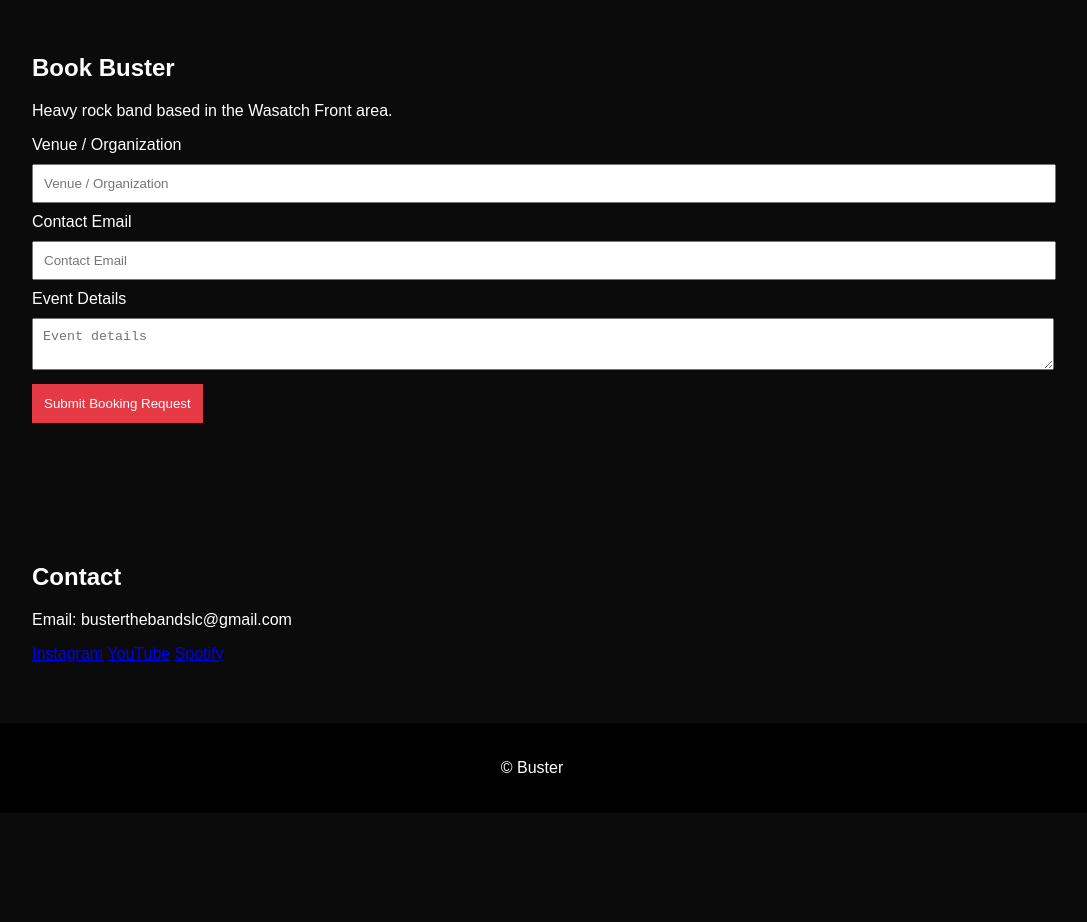
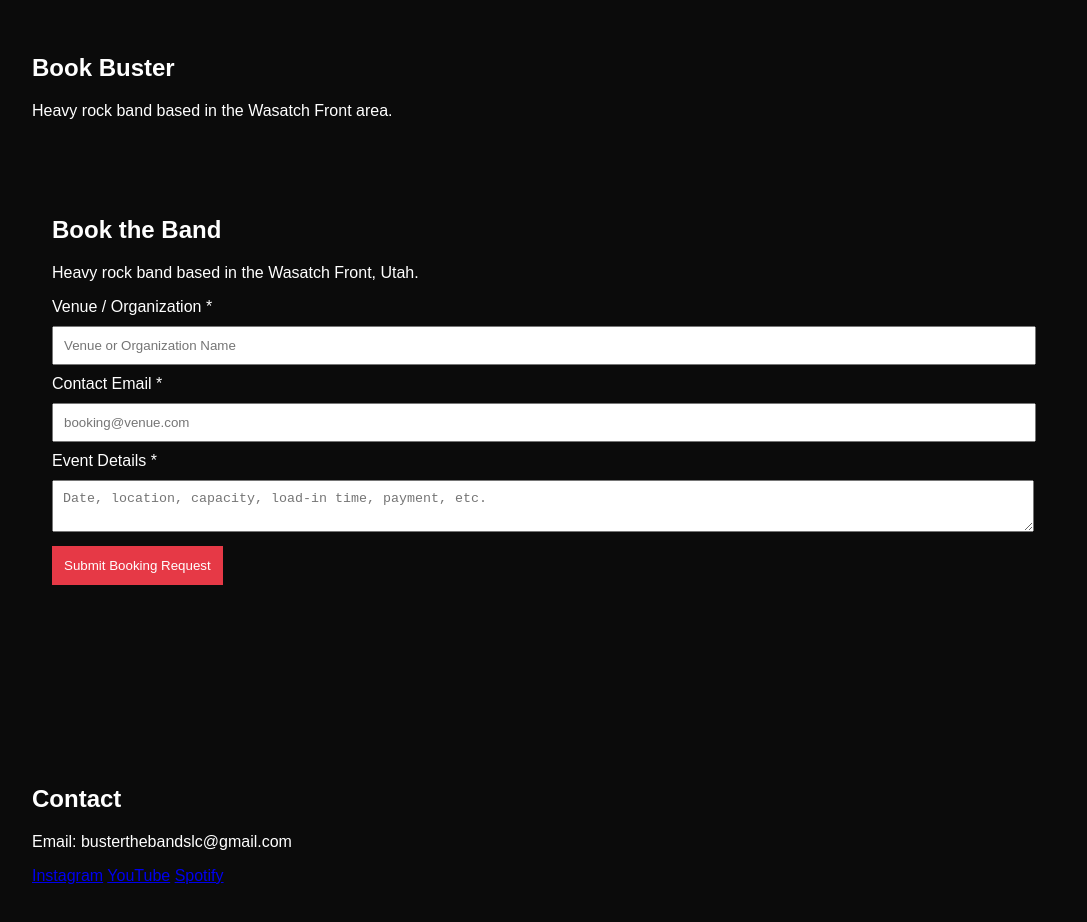
Before and after one commit to wfurgason/Buster.github.io, a plain HTML site: page index.html in a window 1280 px wide. Shown: the part 1600-2522 px from the top of the page, without its empty margins (108-1195 px from the left). Before the commit the page ends 2413 px from the top, so only its background shows below. Drawn offline with Linux system fonts and the light colour scheme.

Commit message:
Update index.html

```diff
--- a/index.html
+++ b/index.html
@@ -65,24 +65,65 @@
   <h2>Book Buster</h2>
   <p>Heavy rock band based in the Wasatch Front area.</p>
 
-  <form name="booking" method="POST" data-netlify="true" action="/thank-you.html">
-  <input type="hidden" name="form-name" value="booking">
+<section id="booking">
+  <h2>Book the Band</h2>
+  <p>Heavy rock band based in the Wasatch Front, Utah.</p>
 
-  <label>Venue / Organization</label>
-  <input type="text" name="venue" placeholder="Venue / Organization"
-         required minlength="3" maxlength="100"
-         pattern="[A-Za-z0-9\s]+"
-         title="Only letters, numbers, and spaces allowed">
+  <form name="booking"
+        method="POST"
+        data-netlify="true"
+        action="/thank-you.html"
+        netlify-honeypot="bot-field">
 
-  <label>Contact Email</label>
-  <input type="email" name="email" placeholder="Contact Email" required>
+    <!-- Netlify required hidden field -->
+    <input type="hidden" name="form-name" value="booking">
 
-  <label>Event Details</label>
-  <textarea name="details" placeholder="Event details"
-            required minlength="10" maxlength="1000"></textarea>
+    <!-- Honeypot (hidden from humans) -->
+    <p style="display:none;">
+      <label>Don’t fill this out:
+        <input name="bot-field">
+      </label>
+    </p>
 
-  <button type="submit">Submit Booking Request</button>
-</form>
+    <label>
+      Venue / Organization *
+      <input
+        type="text"
+        name="venue"
+        placeholder="Venue or Organization Name"
+        required
+        minlength="3"
+        maxlength="100"
+        pattern="[A-Za-z0-9\s\.\-&]+"
+        title="Use letters, numbers, and basic punctuation only"
+      >
+    </label>
+
+    <label>
+      Contact Email *
+      <input
+        type="email"
+        name="email"
+        placeholder="booking@venue.com"
+        required
+      >
+    </label>
+
+    <label>
+      Event Details *
+      <textarea
+        name="details"
+        placeholder="Date, location, capacity, load-in time, payment, etc."
+        required
+        minlength="20"
+        maxlength="1500"
+      ></textarea>
+    </label>
+
+    <button type="submit">Submit Booking Request</button>
+  </form>
+</section>
+
 </section>
 
 <section id="contact">
```
